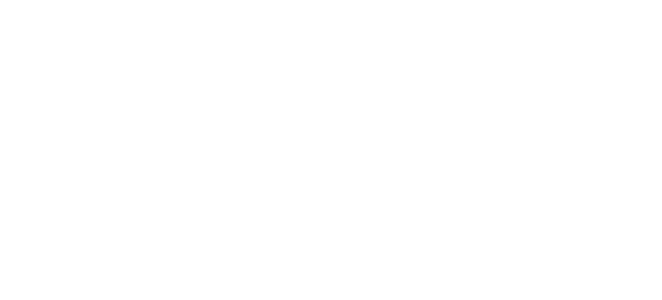
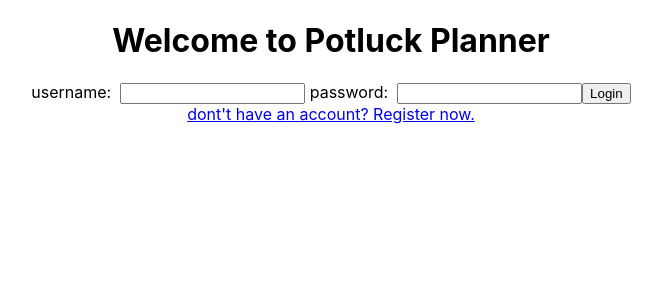
Before and after one commit to The-Potluck-Planner/front-end, a React (Create React App) app: page /login in a window 1280 px wide. Shown: the top 300 px of the page, without its empty margins (309-971 px from the left). Built offline with nearby package versions, Linux system fonts and the light colour scheme.

Commit message:
ready to merge

```diff
--- a/src/App.js
+++ b/src/App.js
@@ -54,7 +54,7 @@
       <div className="App">
 
     <Switch>
-      <Route exact path="/">
+      <Route exact path="/login">
     <Login info={login} onInputChange={onInputChange} onLogin={onLogin}/>
       </Route>
 
--- a/src/components/Login.jsx
+++ b/src/components/Login.jsx
@@ -11,7 +11,8 @@
 
    return(
        <>
-       <form>
+
+    <form>
 
      <h1>Welcome to Potluck Planner</h1>
 
--- a/src/components/Register.jsx
+++ b/src/components/Register.jsx
@@ -14,7 +14,6 @@
     return(
        <>
        <form>
-
      <h1>Welcome to Potluck Planner</h1>
 
      <label> Username:&nbsp;
```
